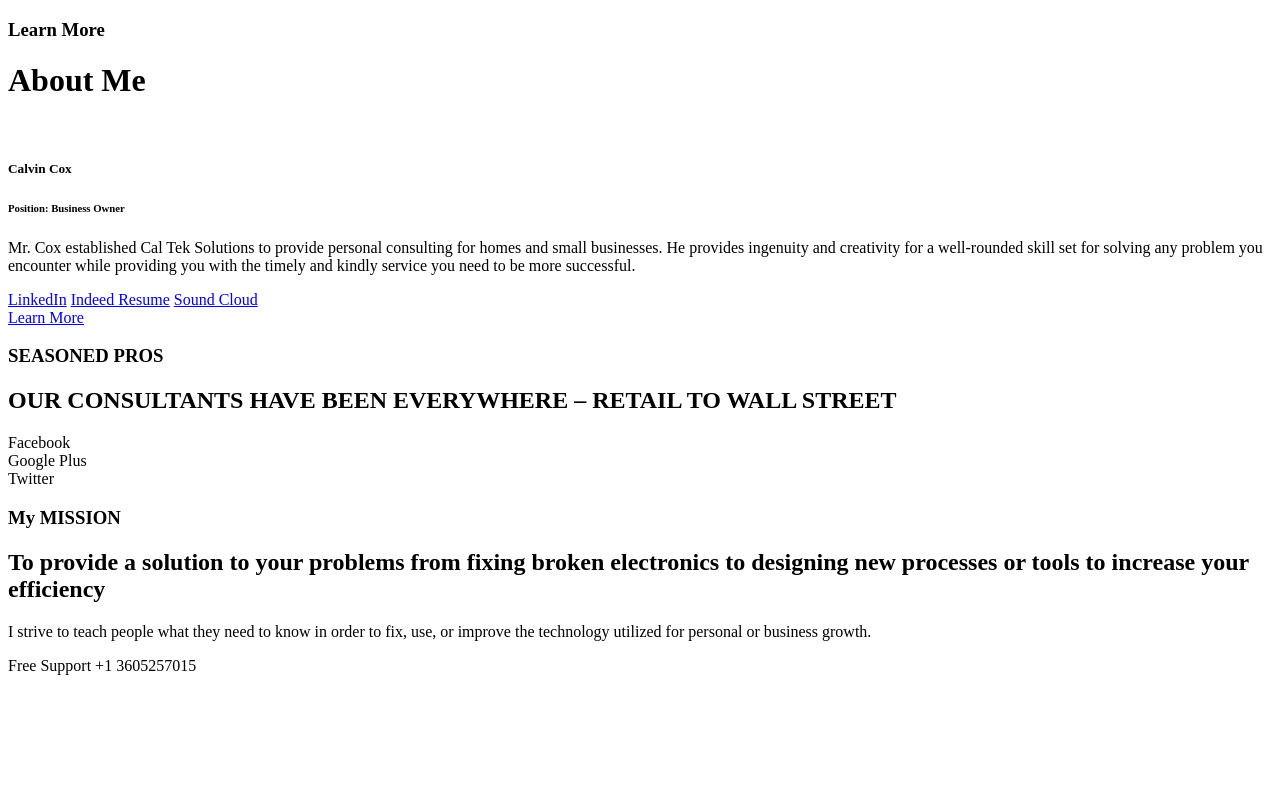
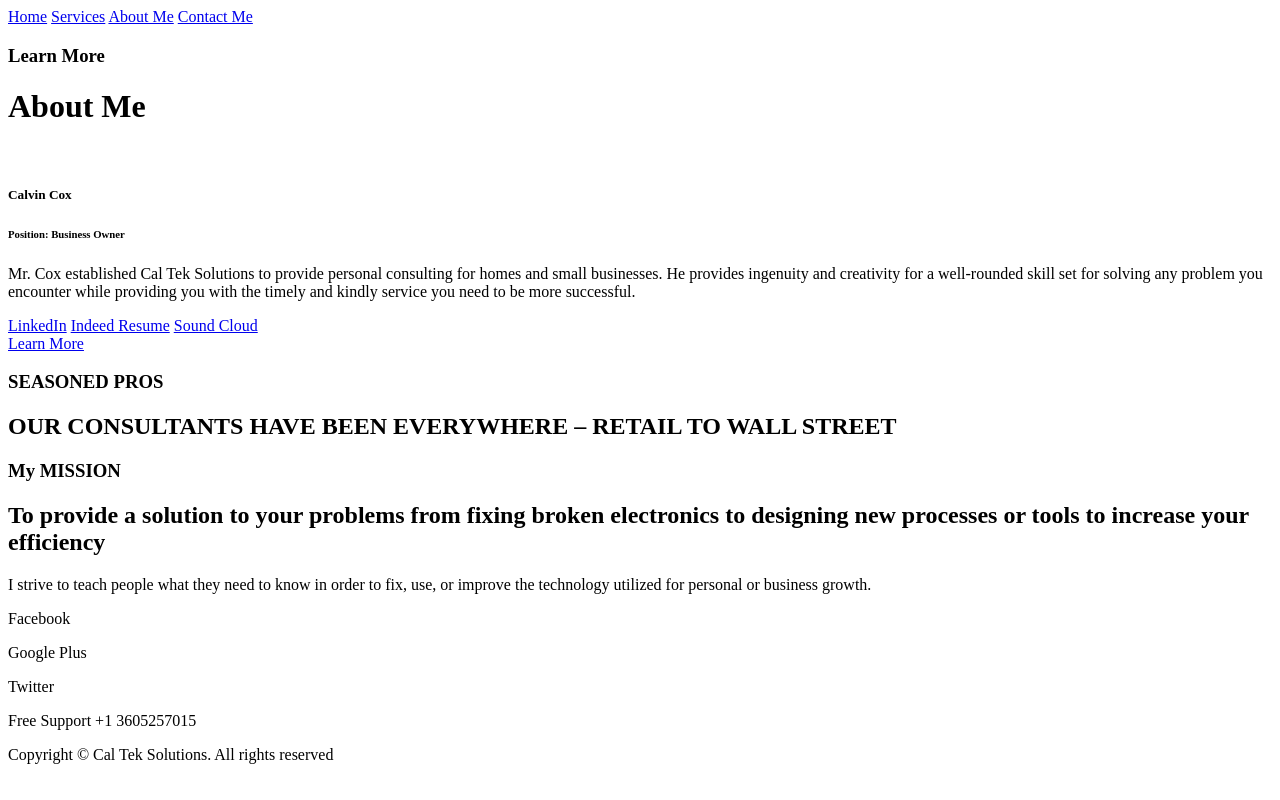
Before and after one commit to code-broth/cts, a plain HTML site: page www.calteksolutions.com/about-me.html in a window 1280 px wide. Drawn offline with Linux system fonts and the light colour scheme.

Commit message:
Add navbar to about me

```diff
--- a/www.calteksolutions.com/about-me.html
+++ b/www.calteksolutions.com/about-me.html
@@ -7,9 +7,15 @@
 </head>
 
 <body>
-    <div>
-        <h3>Learn More</h3>
-        <h1>About Me</h1>
+    <div id="about_me_header">
+        <div id="nav">
+            <a href="index.html" class="blue_text">Home</a>
+            <a href="services.html" class="blue_text">Services</a>
+            <a href="about-me.html" class="blue_text">About Me</a>
+            <a href="contact-me.html" class="blue_text">Contact Me</a>
+        </div>
+        <h3 class="post_subheader">Learn More</h3>
+        <h1 class="post_header">About Me</h1>
     </div>
 
     <div class="bio">
@@ -35,19 +41,22 @@
         <h2>OUR CONSULTANTS HAVE BEEN EVERYWHERE – RETAIL TO WALL STREET</h2>
     </div>
 
-    <div class="social">
-        <div class="facebook">Facebook</div>
-        <div class="googleplus">Google Plus</div>
-        <div class="twitter">Twitter</div>
-    </div>
-
     <div id="mission">
         <h3>My MISSION<br></h3>
         <h2>To provide a solution to your problems from fixing broken electronics to designing new processes or tools to increase your efficiency</h2>
         <p>I strive to teach people what they need to know in order to fix, use, or improve the technology utilized for personal or business growth.</p>
     </div>
 
-    <p>Free&nbsp;Support&nbsp;<span class="phone">+1&nbsp;3605257015</span></p>
+    <footer>
+        <div class="social">
+            <p class="facebook">Facebook</p>
+            <p class="googleplus">Google Plus</p>
+            <p class="twitter">Twitter</p>
+        </div>
+        <p>Free&nbsp;Support&nbsp;<span class="phone">+1&nbsp;3605257015</span></p>
+
+        <p id=copyright>Copyright © Cal Tek Solutions. All rights reserved</p>
+    </footer>
 
 </body>
 
```
